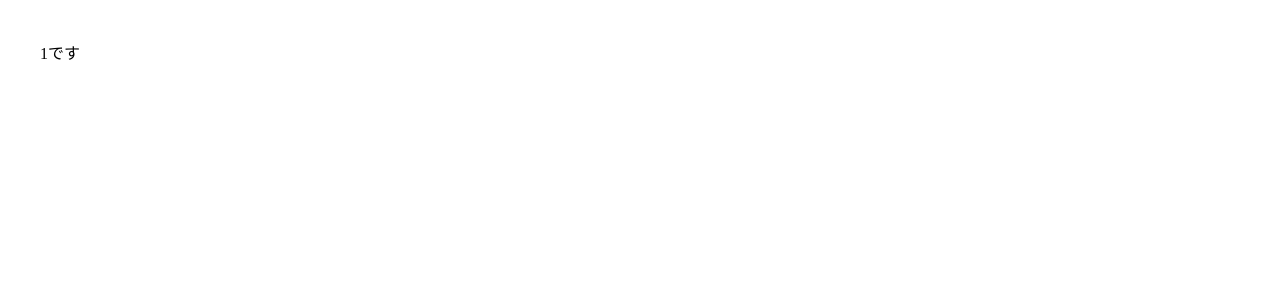
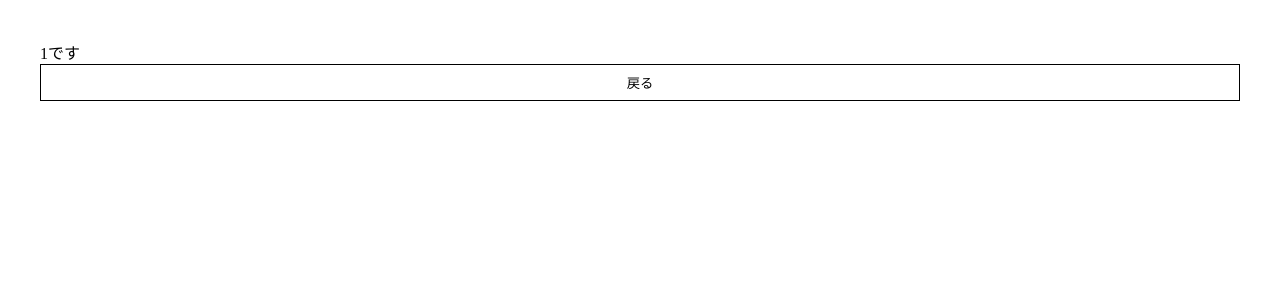
Before and after one commit to Akihide-Tsue/apra_coding_front, a Next.js app: page /users/1 in a window 1280 px wide. Shown: the top 300 px of the page. Built offline with nearby package versions, Linux system fonts and the light colour scheme.

Commit message:
add back button

```diff
--- a/src/feature/user/user.hooks.ts
+++ b/src/feature/user/user.hooks.ts
@@ -6,7 +6,7 @@ export const useUserList = () => {
   const { data, isLoading } = useQueryWrapper<User[], Error>({
     queryKey: ["userListKey"],
     queryFn: () => getUsersList(),
-    refetchInterval: 10000, // 10秒ごとに再フェッチ
+    refetchInterval: 8000, // 8秒ごとに再フェッチ
   })
 
   return {
@@ -19,7 +19,7 @@ export const useProfile = () => {
   const { data, isLoading } = useQueryWrapper<User, Error>({
     queryKey: ["profileKey"],
     queryFn: () => getProfile(),
-    refetchInterval: 10000, // 10秒ごとに再フェッチ
+    refetchInterval: 8000, // 8秒ごとに再フェッチ
   })
 
   return {
--- a/src/pages/users/[userId].tsx
+++ b/src/pages/users/[userId].tsx
@@ -1,3 +1,4 @@
+import Link from "next/link"
 import { useRouter } from "next/router"
 
 export default function User() {
@@ -6,6 +7,20 @@ export default function User() {
   return (
     <div style={{ minHeight: "100vh", padding: "40px" }}>
       <div>{router.query.userId}です</div>
+
+      <Link href="/">
+        <button
+          style={{
+            width: "100%",
+            border: "1px solid #000",
+            padding: "8px",
+            backgroundColor: "#fff",
+            cursor: "pointer",
+          }}
+        >
+          戻る
+        </button>
+      </Link>
     </div>
   )
 }
```
